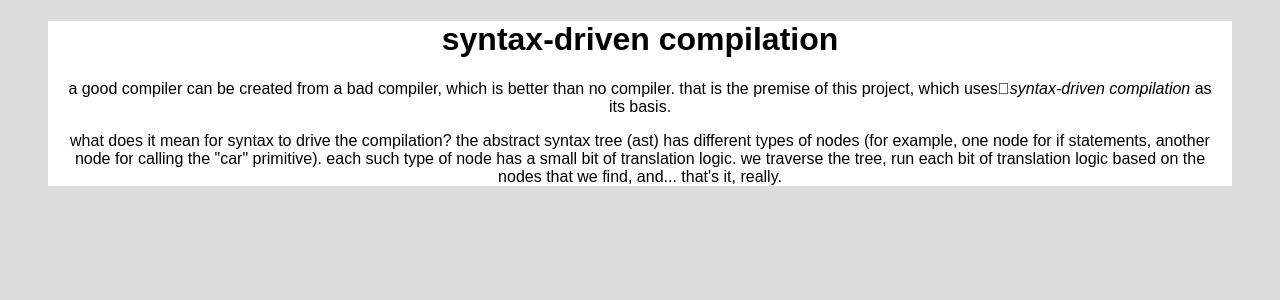
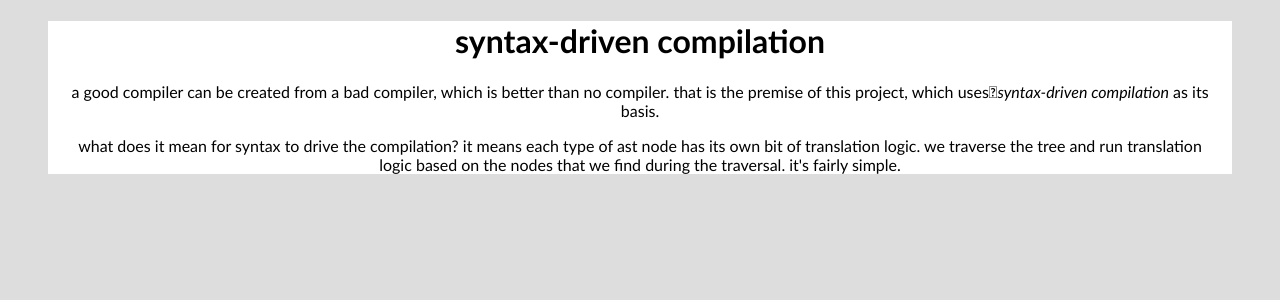
Before and after one commit to masak/syntax-driven, a React (Create React App) app: page / in a window 1280 px wide. Shown: the top 300 px of the page. Built offline with nearby package versions, Linux system fonts and the light colour scheme.

Commit message:
More update of typeface and text

```diff
--- a/src/App.css
+++ b/src/App.css
@@ -1,6 +1,6 @@
 body {
   text-align: center;
-  font-family: 'Futura', sans-serif;
+  font-family: 'Gill Sans', sans-serif;
   font-size: 16px;
   margin: 0;
   padding: 0;
--- a/src/App.js
+++ b/src/App.js
@@ -14,13 +14,10 @@ const App = (props) => (
 
     <p>
         what does it mean for syntax to drive the
-        compilation? the abstract syntax tree (ast) has
-        different types of nodes (for example, one node for
-        if statements, another node for calling the "car"
-        primitive). each such type of node has a small bit
-        of translation logic. we traverse the tree, run each
-        bit of translation logic based on the nodes that we
-        find, and... that's it, really.
+        compilation? it means each type of ast node has its own bit
+        of translation logic. we traverse the tree and run
+        translation logic based on the nodes that we
+        find during the traversal. it's fairly simple.
     </p>
 
   </main>
```
